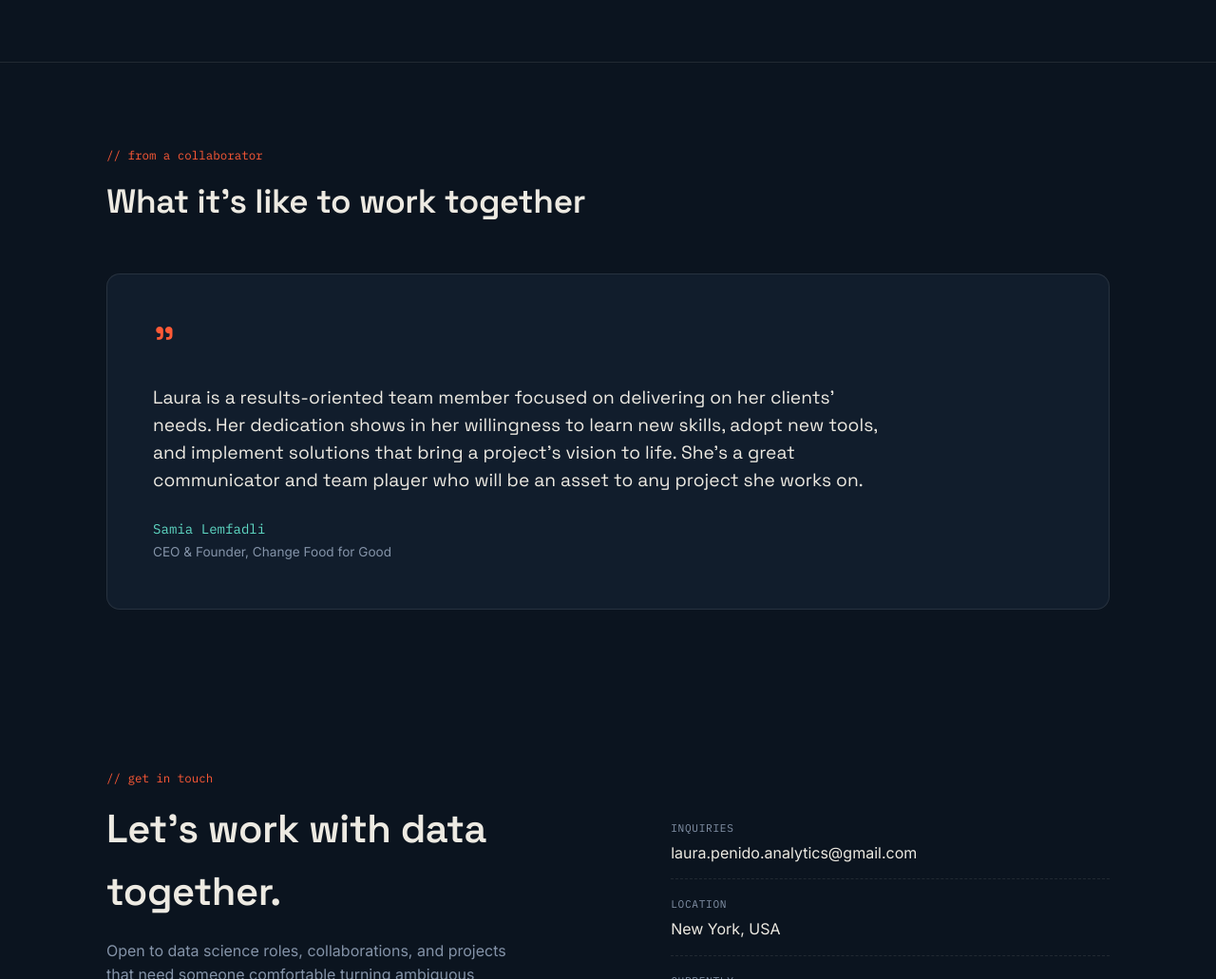
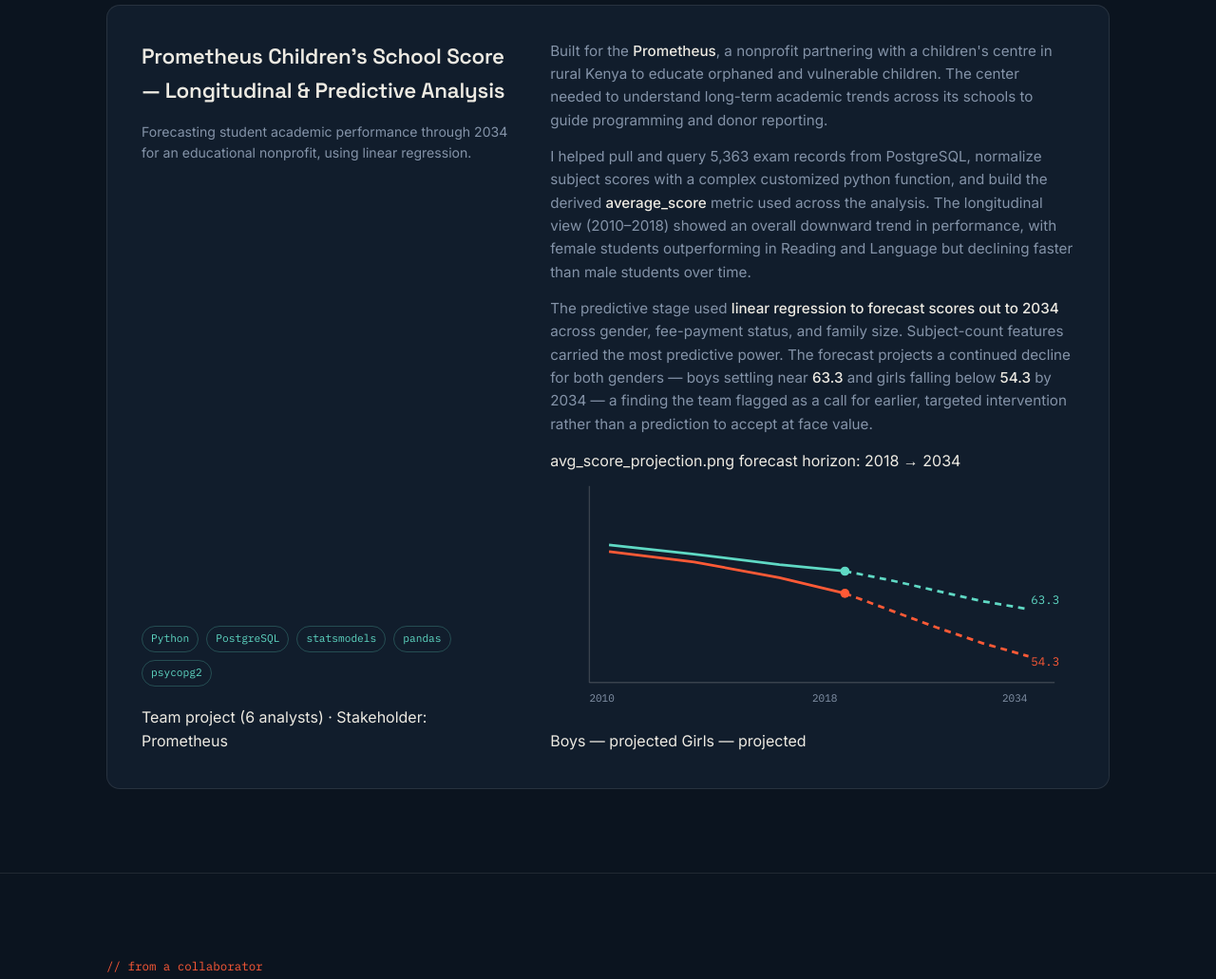
Before and after one commit to NevesLaura-NP/NevesLaura-NP.github.io, a website: page index.html in a window 1280 px wide. Shown: the part 2180-3211 px from the top of the page at 95% size. Drawn offline with Linux system fonts and the light colour scheme.

Commit message:
Add Prometheus Children's School project details

```diff
--- a/index.html
+++ b/index.html
@@ -693,6 +693,49 @@
             <p>Through exploratory data analysis and data cleaning, the project surfaces patterns across <strong>age, season, and common purchase modality</strong> — comparing variable means to find where customer behavior clusters.</p>
           </div>
         </article>
+                <article class="project-card">
+          <div class="project-left">
+            <h3>Prometheus Children's School Score — Longitudinal &amp; Predictive Analysis</h3>
+            <p class="project-goal">Forecasting student academic performance through 2034 for an educational nonprofit, using linear regression.</p>
+            <div class="stack">
+              <span>Python</span><span>PostgreSQL</span><span>statsmodels</span><span>pandas</span><span>psycopg2</span>
+            </div>
+            <p class="team-note">Team project (6 analysts) · Stakeholder: Prometheus</p>
+          </div>
+          <div class="project-body">
+            <p>Built for the <strong>Prometheus</strong>, a nonprofit partnering with a children's centre in rural Kenya to educate orphaned and vulnerable children. The center needed to understand long-term academic trends across its schools to guide programming and donor reporting.</p>
+            <p>I helped pull and query 5,363 exam records from PostgreSQL, normalize subject scores with a complex customized python function, and build the derived <strong>average_score</strong> metric used across the analysis. The longitudinal view (2010–2018) showed an overall downward trend in performance, with female students outperforming in Reading and Language but declining faster than male students over time.</p>
+            <p>The predictive stage used <strong>linear regression to forecast scores out to 2034</strong> across gender, fee-payment status, and family size. Subject-count features carried the most predictive power. The forecast projects a continued decline for both genders — boys settling near <strong>63.3</strong> and girls falling below <strong>54.3</strong> by 2034 — a finding the team flagged as a call for earlier, targeted intervention rather than a prediction to accept at face value.</p>
+
+            <div class="mini-chart">
+              <div class="mini-chart-head">
+                <span class="filename">avg_score_projection.png</span>
+                <span>forecast horizon: 2018 → 2034</span>
+              </div>
+              <svg viewBox="0 0 400 190" xmlns="http://www.w3.org/2000/svg">
+                <line x1="30" y1="10" x2="30" y2="160" stroke="var(--line-strong)" stroke-width="1"/>
+                <line x1="30" y1="160" x2="385" y2="160" stroke="var(--line-strong)" stroke-width="1"/>
+                <!-- historical (solid) -->
+                <polyline points="45,55 110,62 175,70 225,75" fill="none" stroke="#5FD9C4" stroke-width="2"/>
+                <polyline points="45,60 110,68 175,80 225,92" fill="none" stroke="#FF5A36" stroke-width="2"/>
+                <!-- projection (dashed) -->
+                <polyline points="225,75 260,82 295,90 330,98 365,104" fill="none" stroke="#5FD9C4" stroke-width="2" stroke-dasharray="5,4"/>
+                <polyline points="225,92 260,105 295,118 330,130 365,140" fill="none" stroke="#FF5A36" stroke-width="2" stroke-dasharray="5,4"/>
+                <circle cx="225" cy="75" r="3.5" fill="#5FD9C4"/>
+                <circle cx="225" cy="92" r="3.5" fill="#FF5A36"/>
+                <text x="367" y="100" font-family="IBM Plex Mono, monospace" font-size="9" fill="#5FD9C4">63.3</text>
+                <text x="367" y="147" font-family="IBM Plex Mono, monospace" font-size="9" fill="#FF5A36">54.3</text>
+                <text x="30" y="175" font-family="IBM Plex Mono, monospace" font-size="8" fill="var(--muted)">2010</text>
+                <text x="200" y="175" font-family="IBM Plex Mono, monospace" font-size="8" fill="var(--muted)">2018</text>
+                <text x="345" y="175" font-family="IBM Plex Mono, monospace" font-size="8" fill="var(--muted)">2034</text>
+              </svg>
+              <div class="mini-legend">
+                <span><i style="background:#5FD9C4"></i>Boys — projected</span>
+                <span><i style="background:#FF5A36"></i>Girls — projected</span>
+              </div>
+            </div>
+          </div>
+        </article>
 
       </div>
     </div>
```
